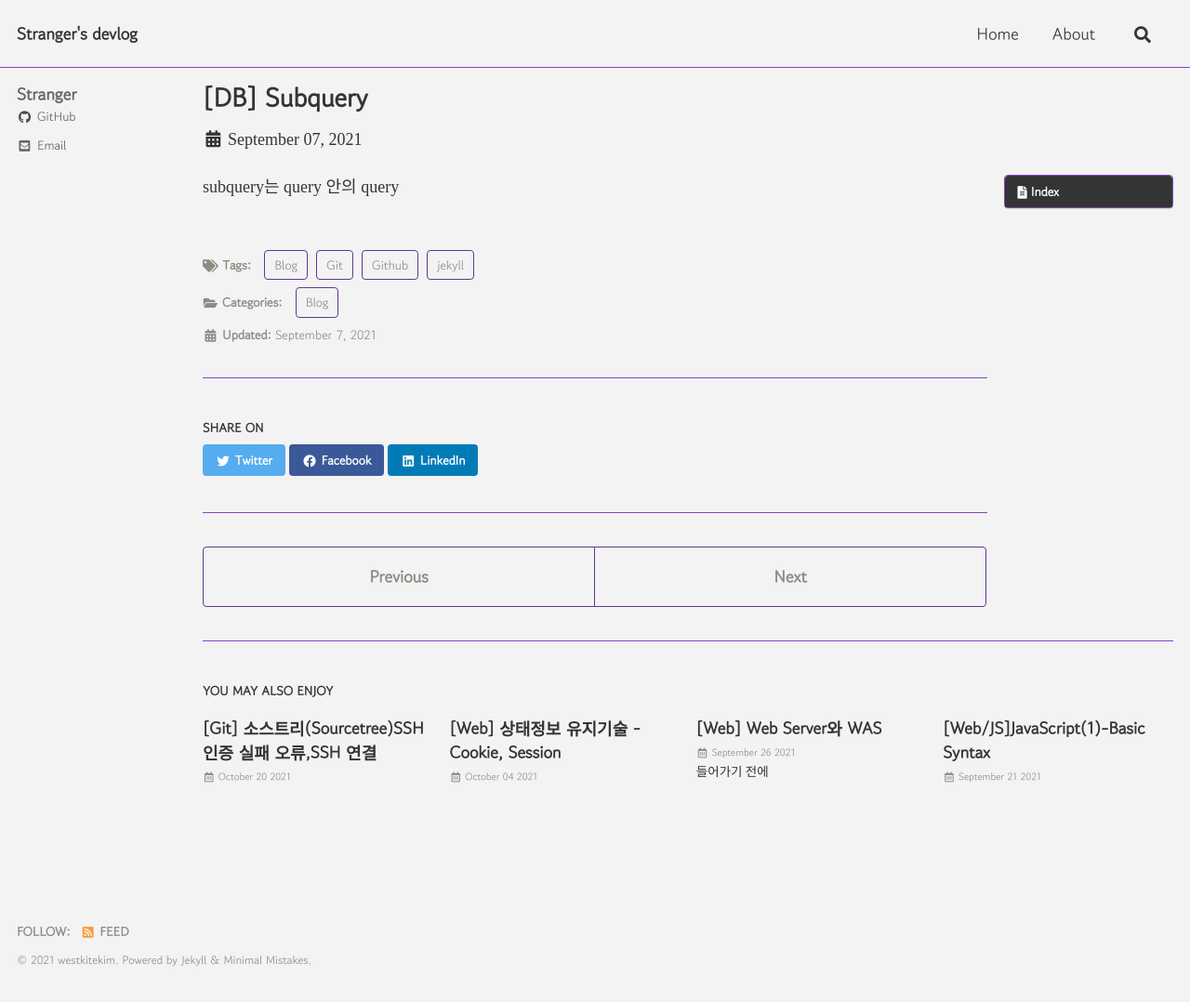
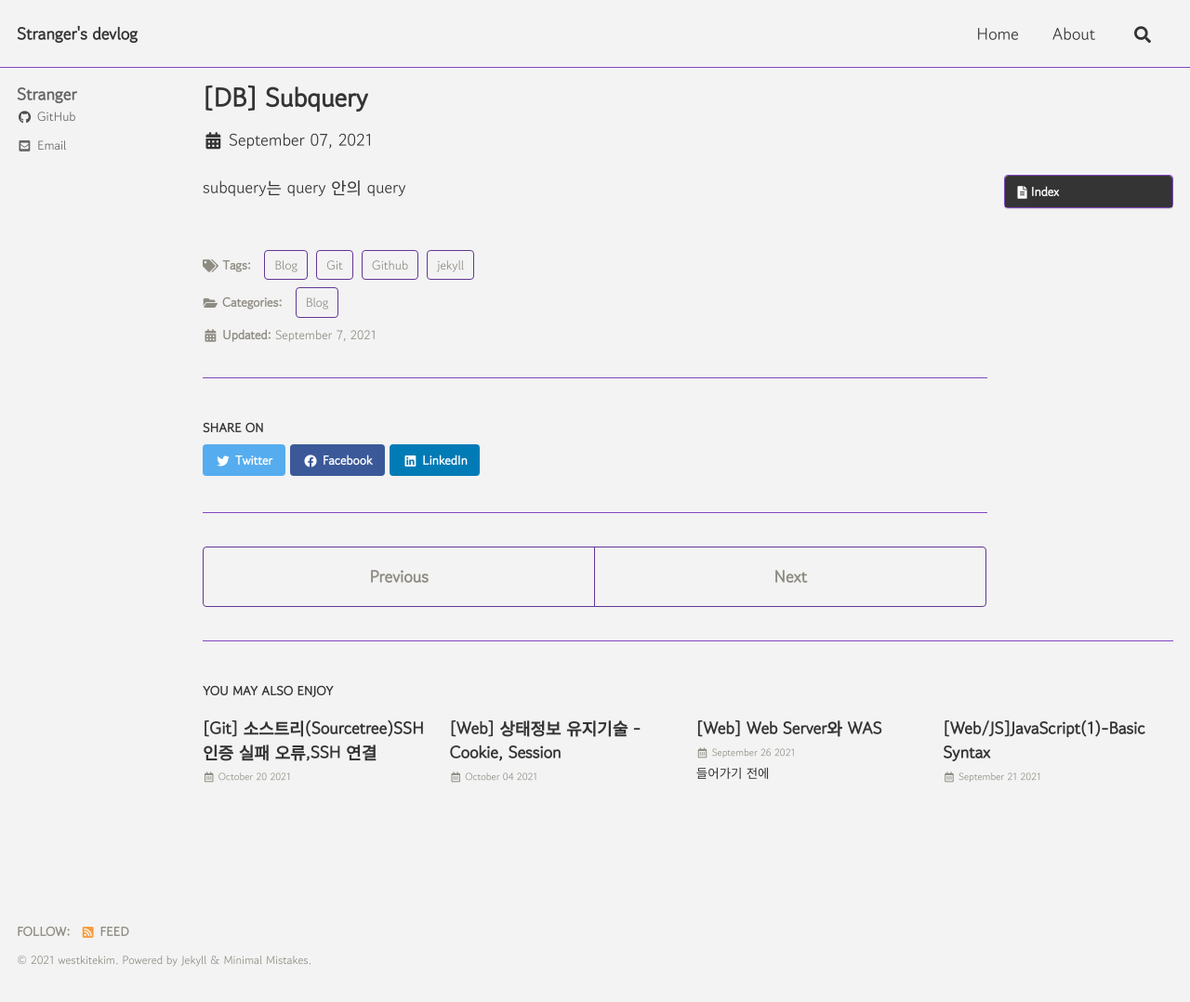
Before and after one commit to westkitekim/westkitekim.github.io, a Jekyll site: the page built from _posts/2021-09-07-[DB}-Subquery.md, in a window 1280 px wide. Shown: the whole page at 93% size. Built offline with Jekyll 4.4.1, drawn with Linux system fonts in a browser that asks for light colours; cached includes are drawn as plain includes.

Commit message:
font 전체 고운돋움으로 변경

```diff
--- a/_layouts/default.html
+++ b/_layouts/default.html
@@ -17,8 +17,9 @@
     {% include head/custom.html %}
     <!--여기부터-->
     <style>
+    /*전체 고운돋움체로 추가변경*/
     .initial-content {
-      font-family: 'Noto Serif KR', serif;
+      font-family: 'Gowun Dodum', 'Noto Serif KR', serif;
     }
     /*font : Noto Serif 추가 */
     @font-face {
```
